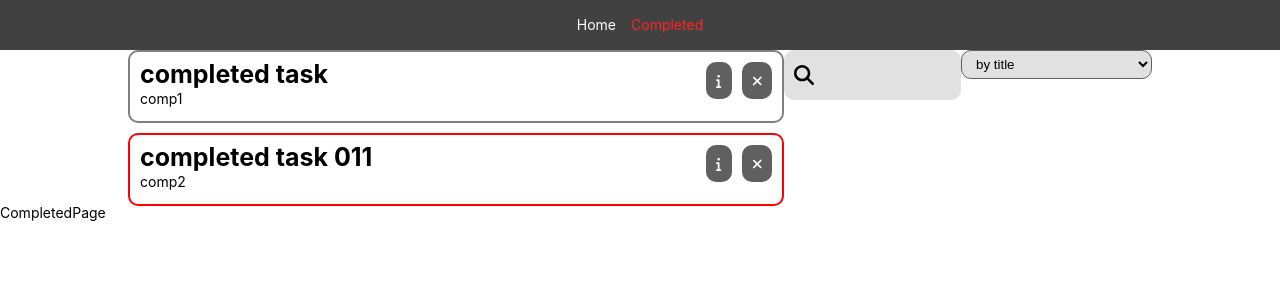
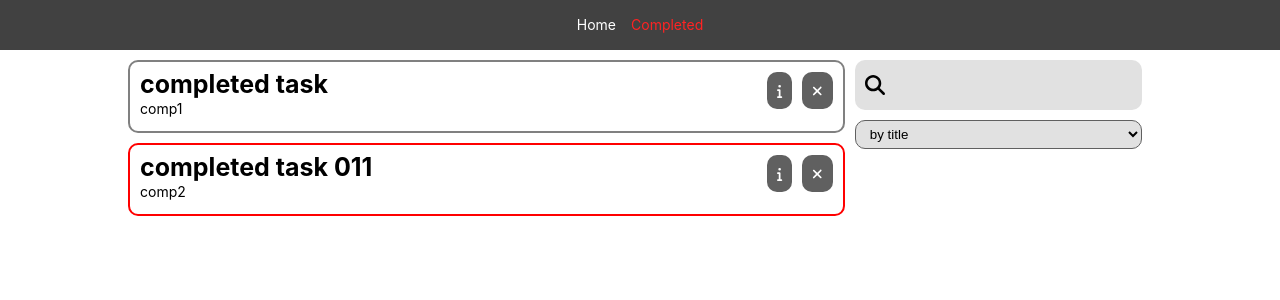
Before and after one commit to ib1zza/todo-typescript, a React (Create React App) app: page /completed in a window 1280 px wide. Shown: the top 300 px of the page. Built offline with nearby package versions, Linux system fonts and the light colour scheme.

Commit message:
some styling added

```diff
--- /dev/null
+++ b/src/css/CompletedPage.module.scss
@@ -0,0 +1,17 @@
+.todoBlock {
+  width: 70%;
+  display: flex;
+  align-items: start;
+  padding: 10px 0;
+}
+
+.todoFilters {
+  display: flex;
+  flex-direction: column;
+  //align-items: start;
+  width: 30%;
+  padding: 10px;
+  &>*:not(:last-child) {
+    margin-bottom: 10px;
+  }
+}
--- a/src/pages/CompletedPage.tsx
+++ b/src/pages/CompletedPage.tsx
@@ -6,6 +6,7 @@ import SearchBar from "../UI/SearchBar";
 import { Todo } from "../types";
 import SortSelect from "../components/SortSelect";
 import { filterTodo } from "../store/reducers/TodoCompletedSlice";
+import s from "../css/CompletedPage.module.scss";
 
 const CompletedPage = () => {
   const dispatch = useAppDispatch();
@@ -33,8 +34,11 @@ const CompletedPage = () => {
   return (
     <div>
       <Wrapper>
+        <div className={s.todoBlock}>
           <TodoList todos={todosFiltered} />
+        </div>
 
+        <div className={s.todoFilters}>
           <SearchBar
             value={searchQuery}
             onChange={(e: React.ChangeEvent<HTMLInputElement>) =>
@@ -58,8 +62,8 @@ const CompletedPage = () => {
             </option>
             <option value={"priority"}>priority</option>
           </SortSelect>
+        </div>
       </Wrapper>
-      CompletedPage
     </div>
   );
 };
```
Lines whose indentation alone changed are shown as unchanged.
